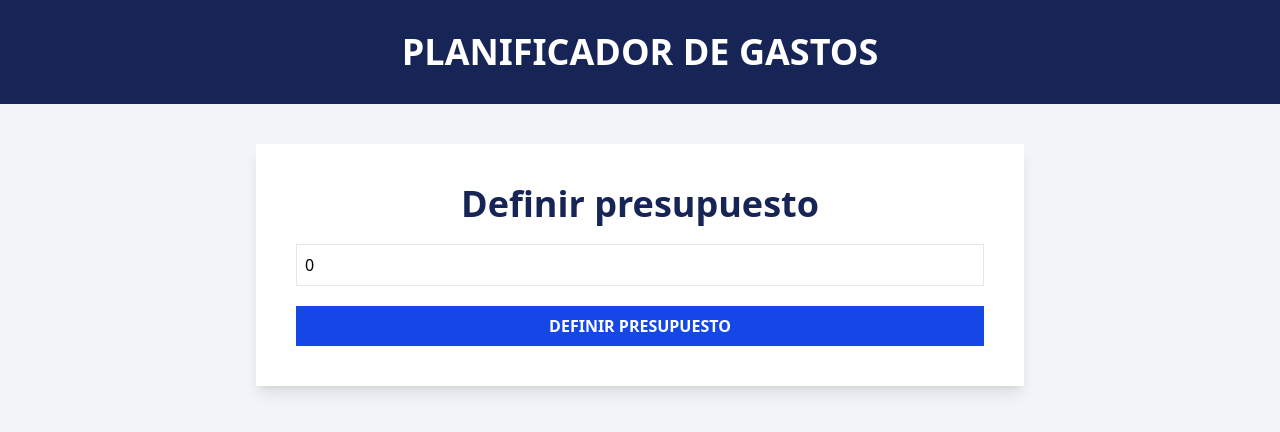
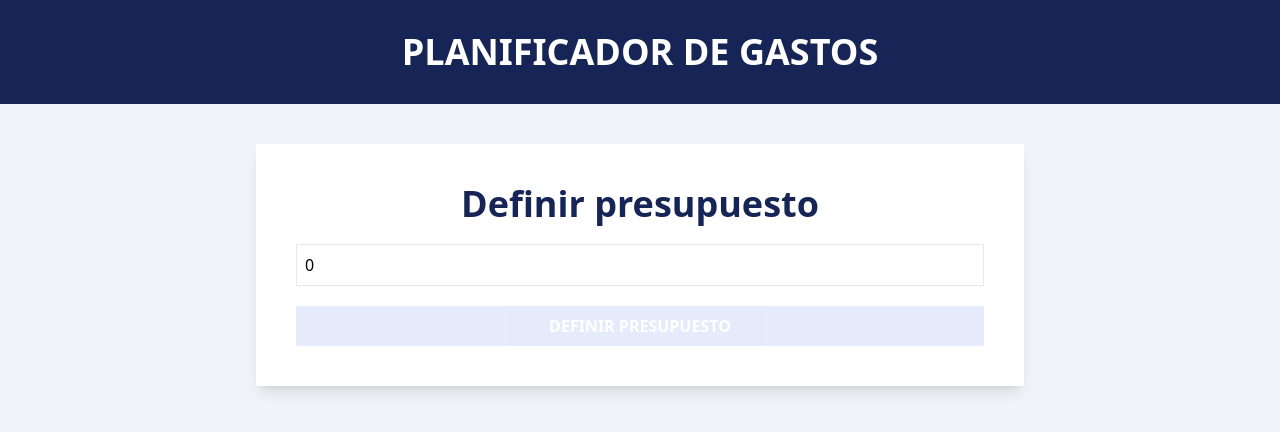
Before and after one commit to Ahklaa/control-gastos-contextApi, a React (Vite) app: page / in a window 1280 px wide. Shown: the top 432 px of the page. Built offline with nearby package versions, Linux system fonts and the light colour scheme.

Commit message:
se realizo una validacion con useMemo del boton en caso de que no tenga valores validos

```diff
--- a/src/components/BudgetForm.tsx
+++ b/src/components/BudgetForm.tsx
@@ -1,9 +1,12 @@
-import { useState, ChangeEvent } from "react"
+import { useState, ChangeEvent, useMemo } from "react"
 export default function BudgetForm() {
     const [budget, setButget] = useState(0)
     const handleChange = (e  : ChangeEvent<HTMLInputElement>) => {
         setButget(+e.target.value)
     }
+    const isValid = useMemo(()=> {
+        return isNaN(budget) || budget <= 0
+    },[budget])
   return (
     <form className="space-y-5">
             <div className="flex flex-col space-y-5">
@@ -18,7 +21,11 @@ export default function BudgetForm() {
                 onChange={handleChange}
                 />
             </div>
-            <input type="submit" className="bg-blue-700 hover:bg-blue-800 cursor-pointer p-2 uppercase font-black text-white w-full" value="Definir Presupuesto" />
+            <input
+            type="submit"
+            disabled = {isValid}
+            className="bg-blue-700 hover:bg-blue-800 cursor-pointer p-2 uppercase font-black text-white w-full disabled:opacity-10"
+            value="Definir Presupuesto" />
     </form>
   )
 }
```
